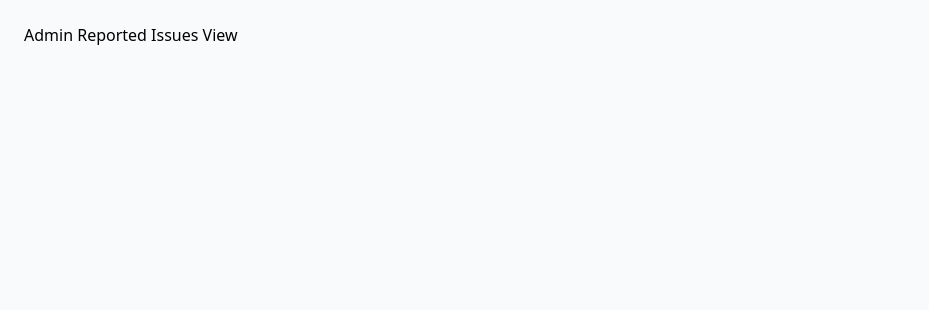
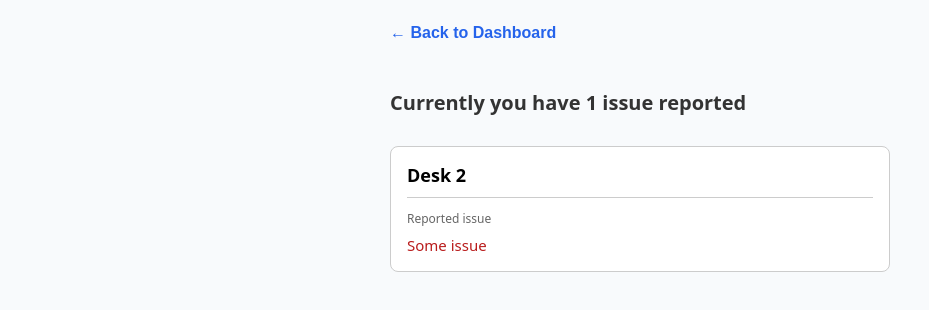
Before and after one commit to Semester-Project-Group-8/SmartRiseWeb, a React (Vite) app: page /reports in a window 1280 px wide. Shown: the top 310 px of the page, without its empty margins (0-929 px from the left). Built offline with nearby package versions, Linux system fonts and the light colour scheme.

Commit message:
adminReported screen

```diff
--- /dev/null
+++ b/src/screens/AdminReported.css
@@ -0,0 +1,39 @@
+.issues-list {
+    display: flex;
+    flex-direction: column;
+    gap: 16px;
+    max-width: 600px;
+}
+
+.issue-card {
+    border: 1px solid var(--border-gray);
+    border-radius: var(--border-radius-main);
+    background-color: #fff;
+    padding: 16px;
+    display: flex;
+    flex-direction: column;
+}
+
+.desk-name {
+    font-size: 18px;
+    margin: 0 0 10px 0;
+}
+
+.divider {
+    border: none;
+    border-top: 1px solid var(--border-gray);
+    margin: 0 0 12px 0;
+    width: 100%;
+}
+
+.label {
+    font-size: 12px;
+    color: #666;
+    margin-bottom: 8px;
+}
+
+.issue-text {
+    font-size: 15px;
+    font-weight: 500;
+    color: var(--danger-text);
+}
--- a/src/screens/AdminReported.jsx
+++ b/src/screens/AdminReported.jsx
@@ -1,4 +1,37 @@
+import { useNavigate } from 'react-router-dom';
+import './AdminReported.css';
+
 function AdminReported() {
-    return <div>Admin Reported Issues View</div>;
+    const navigate = useNavigate();
+
+    // storing the reported issues in an array for easy mapping
+    const issues = [
+        { id: 1, deskName: 'Desk 2', issueText: 'Some issue' }
+    ];
+
+    return (
+        <div className="admin-container">
+            {/* back navigation */}
+            <button className="back-button" onClick={() => navigate('/')}>
+                ← Back to Dashboard
+            </button>
+
+            <h2 className="page-title">Currently you have {issues.length} issue reported</h2>
+
+            <div className="issues-list">
+                {issues.map((issue) => (
+                    <div key={issue.id} className="issue-card">
+                        <h3 className="desk-name">{issue.deskName}</h3>
+
+                        <hr className="divider" />
+
+                        <div className="label">Reported issue</div>
+                        <div className="issue-text">{issue.issueText}</div>
+                    </div>
+                ))}
+            </div>
+        </div>
+    );
 }
+
 export default AdminReported;
--- a/src/screens/AdminScreen.jsx
+++ b/src/screens/AdminScreen.jsx
@@ -26,7 +26,11 @@ function AdminScreen() {
                     <div>Total Desks</div>
                     <div className="summary-number">12</div>
                 </div>
-                <div className="summary-card">
+                <div
+                    className="summary-card"
+                    style={{ cursor: 'pointer' }}
+                    onClick={() => navigate('/reports')}
+                >
                     <div>Reported Issues</div>
                     <div className="summary-number">2</div>
                 </div>
```
